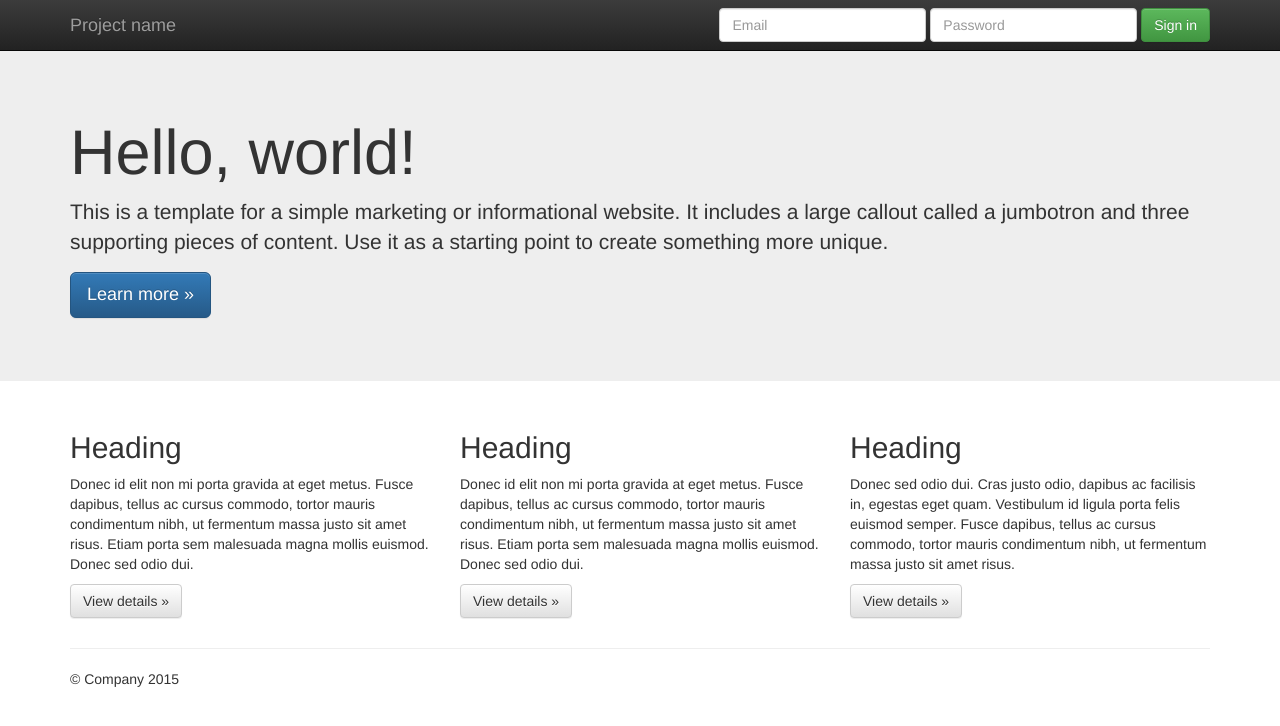
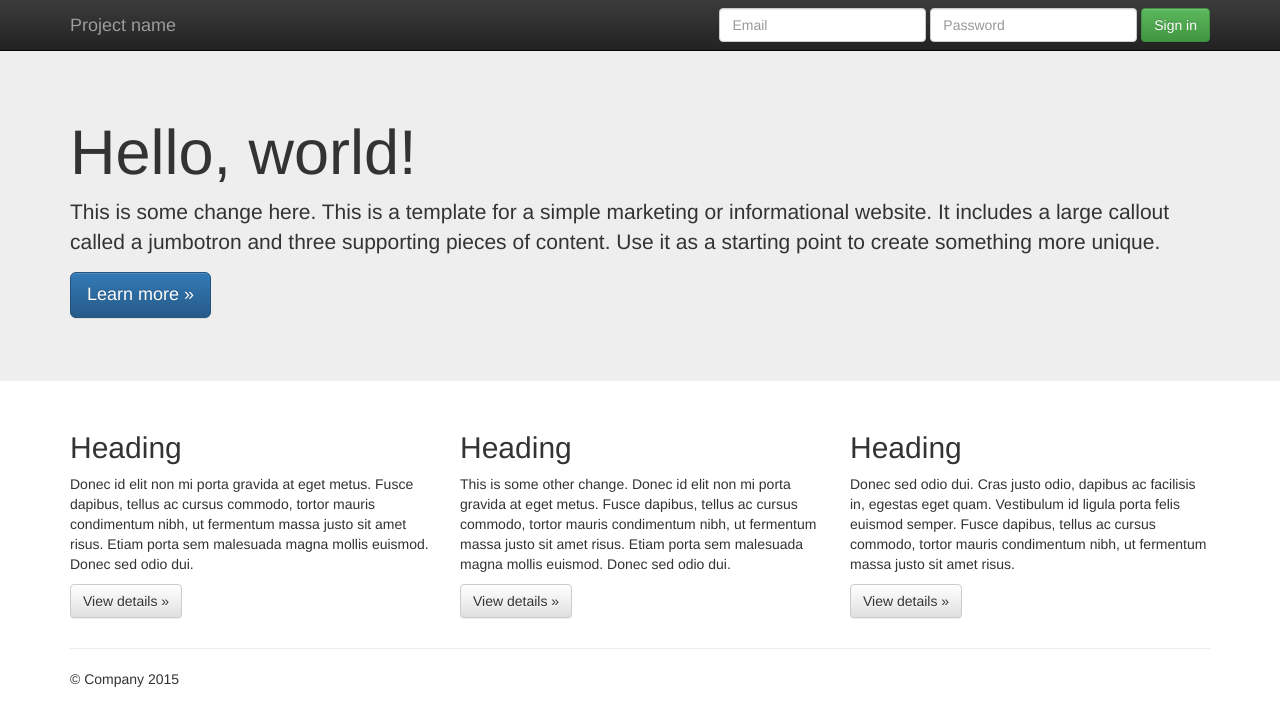
Before and after one commit to axtiersen/test-web, a plain HTML site: page index.html in a window 1280 px wide. Drawn offline with nearby package versions, Linux system fonts and the light colour scheme.

Commit message:
adding changes after rebasing conflict

```diff
--- a/index.html
+++ b/index.html
@@ -54,7 +54,7 @@
     <div class="jumbotron">
       <div class="container">
         <h1>Hello, world!</h1>
-        <p>This is a template for a simple marketing or informational website. It includes a large callout called a jumbotron and three supporting pieces of content. Use it as a starting point to create something more unique.</p>
+        <p>This is some change here. This is a template for a simple marketing or informational website. It includes a large callout called a jumbotron and three supporting pieces of content. Use it as a starting point to create something more unique.</p>
         <p><a class="btn btn-primary btn-lg" href="#" role="button">Learn more &raquo;</a></p>
       </div>
     </div>
@@ -69,7 +69,7 @@
         </div>
         <div class="col-md-4">
           <h2>Heading</h2>
-          <p>Donec id elit non mi porta gravida at eget metus. Fusce dapibus, tellus ac cursus commodo, tortor mauris condimentum nibh, ut fermentum massa justo sit amet risus. Etiam porta sem malesuada magna mollis euismod. Donec sed odio dui. </p>
+          <p>This is some other change. Donec id elit non mi porta gravida at eget metus. Fusce dapibus, tellus ac cursus commodo, tortor mauris condimentum nibh, ut fermentum massa justo sit amet risus. Etiam porta sem malesuada magna mollis euismod. Donec sed odio dui. </p>
           <p><a class="btn btn-default" href="#" role="button">View details &raquo;</a></p>
        </div>
         <div class="col-md-4">
```
